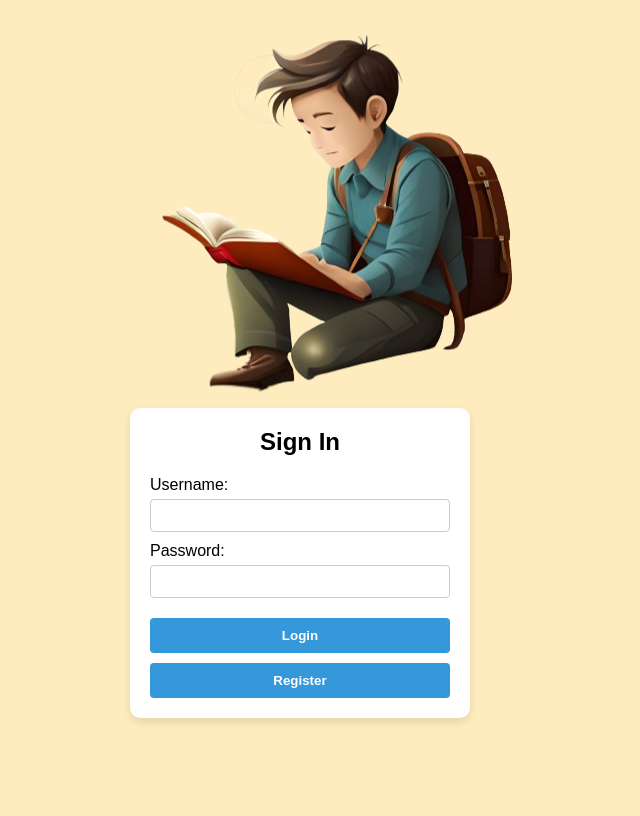
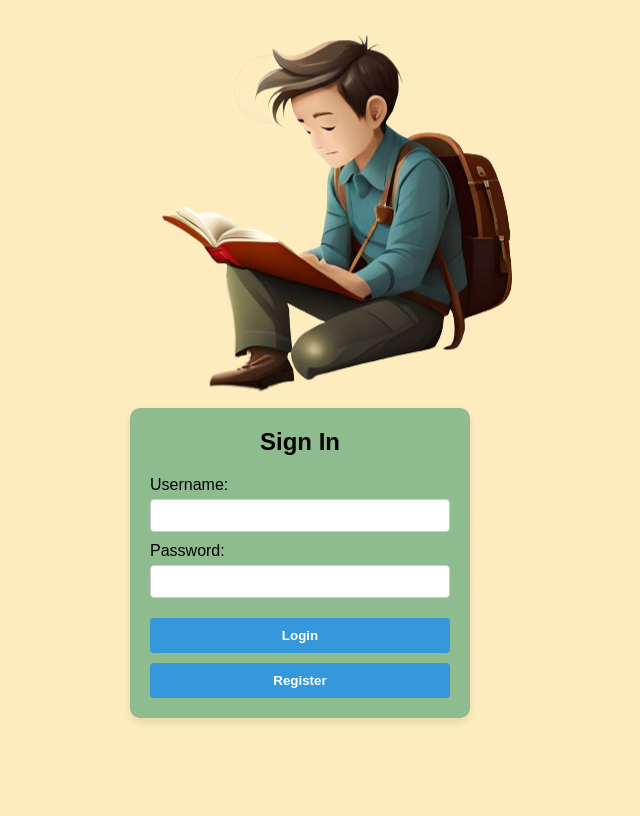
Before and after one commit to bruikey/Shaunslib, a Flask app: page / in a window 1280 px wide. Shown: the whole page, without its empty margins (340-980 px from the left). Run offline with Flask 3, Linux system fonts and the light colour scheme.

Commit message:
#addition

```diff
--- a/static/style.css
+++ b/static/style.css
@@ -37,7 +37,7 @@ body {
 }
 
 .login-section {
-  background-color: white;
+  background-color: #8FBC8F;
   padding: 20px;
   width: 300px;
   margin: 0 auto;
```
